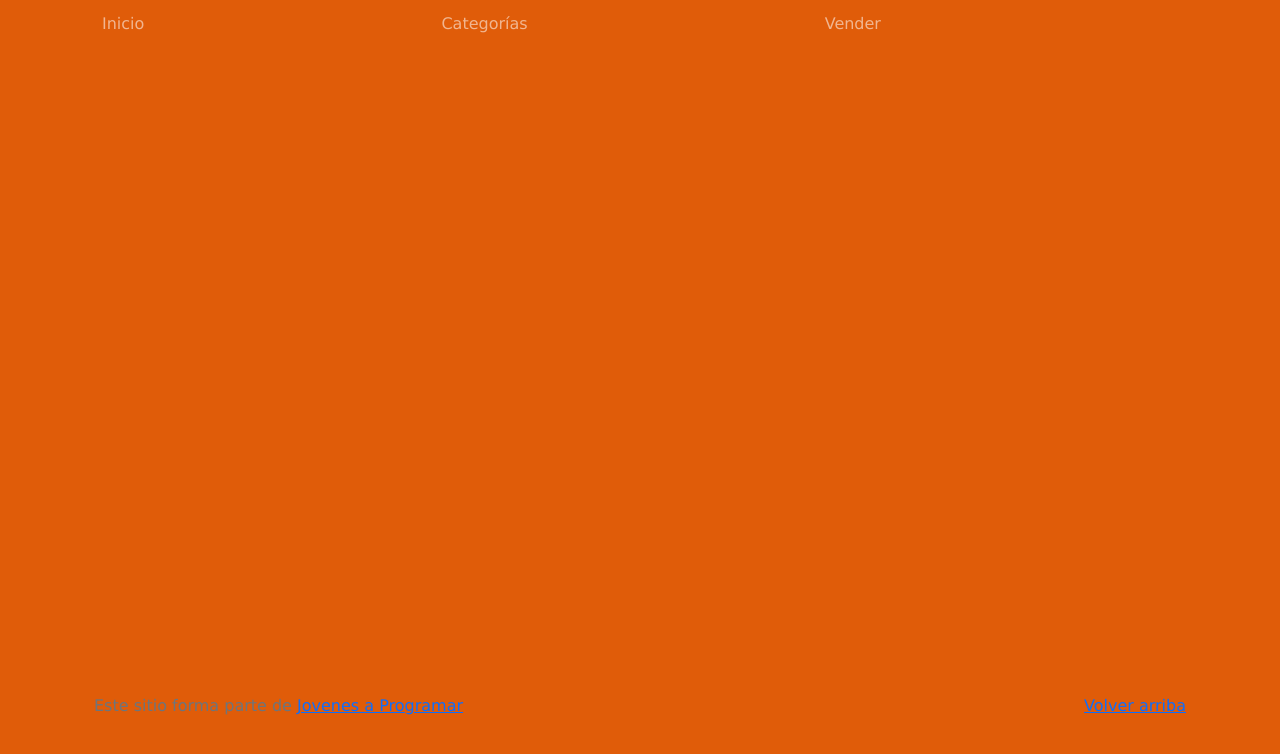
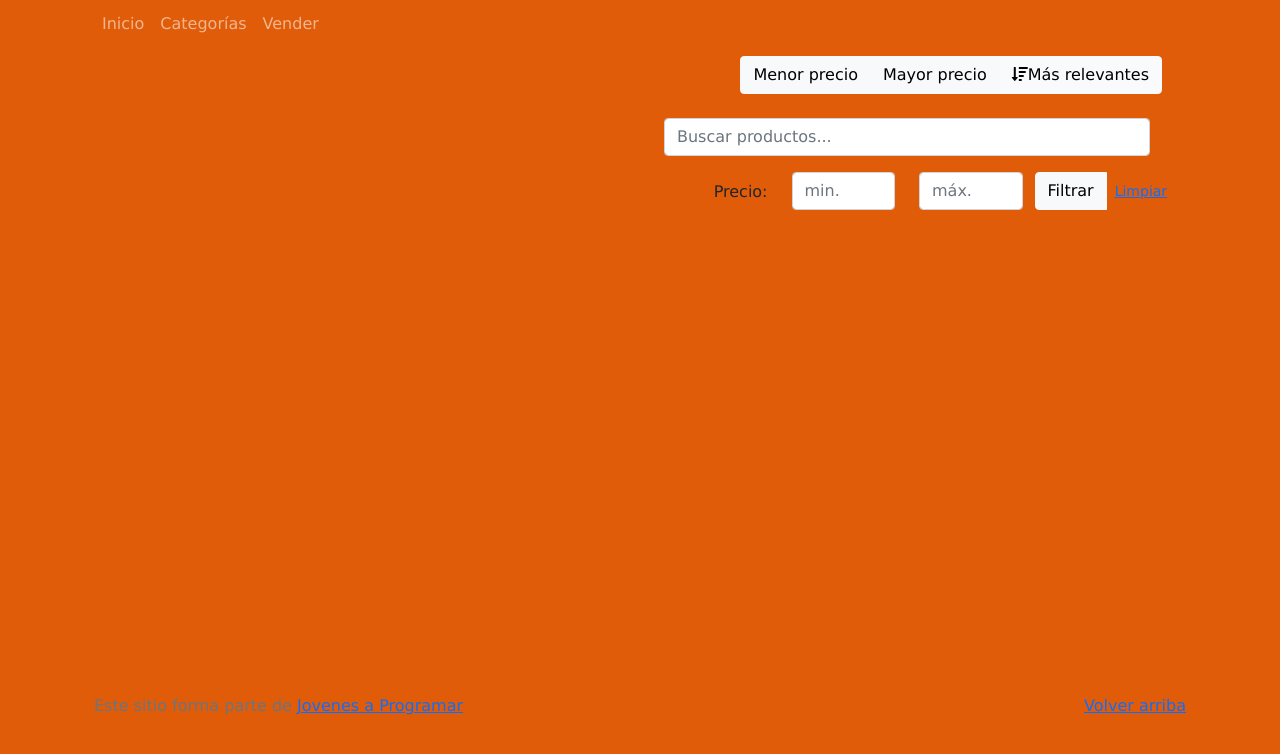
Before and after one commit to antonelladutruel/workSpace, a plain HTML site: page products.html in a window 1280 px wide. Drawn offline with nearby package versions, Linux system fonts and the light colour scheme; no server answers.

Commit message:
algunos cambios porque habíamos perdido el filtro

```diff
--- a/js/products.js
+++ b/js/products.js
@@ -139,12 +139,11 @@ document.getElementById("rangeFilterCount").addEventListener("click", function()
 
 document.getElementById("productSearch").addEventListener("input", function() {
     const query = this.value.toLowerCase();
-    const filteredProducts = currentProductsArray.filter(product =>
+    const currentProductsArray = currentProductsArray.filter(product =>
         product.name.toLowerCase().includes(query) || product.description.toLowerCase().includes(query)
     );
-    showProductsList(filteredProducts);
+    showProductsList(currentProductsArray);
 });
-
 
     fetch(DATA_URL)
         .then(res => res.json())
--- a/products.html
+++ b/products.html
@@ -4,7 +4,8 @@
 <head>
   <meta http-equiv="Content-Type" content="text/html; charset=UTF-8">
   <meta name="viewport" content="width=device-width, initial-scale=1, shrink-to-fit=no">
-  <link href="https://cdn.jsdelivr.net/npm/bootstrap@5.3.3/dist/css/bootstrap.min.css" rel="stylesheet" integrity="sha384-QWTKZyjpPEjISv5WaRU9OFeRpok6YctnYmDr5pNlyT2bRjXh0JMhjY6hW+ALEwIH" crossorigin="anonymous">
+  <link href="https://cdn.jsdelivr.net/npm/bootstrap@5.3.3/dist/css/bootstrap.min.css" rel="stylesheet"
+    integrity="sha384-QWTKZyjpPEjISv5WaRU9OFeRpok6YctnYmDr5pNlyT2bRjXh0JMhjY6hW+ALEwIH" crossorigin="anonymous">
   <title>eMercado - Todo lo que busques está aquí</title>
 
   <link href="https://fonts.googleapis.com/css?family=Raleway:300,300i,400,400i,700,700i,900,900i" rel="stylesheet">
@@ -17,6 +18,7 @@
 <body>
   <nav class="navbar navbar-expand-lg navbar-dark bg-orange p-1">
     <div class="container">
+      <div class="row g-2">
         <button class="navbar-toggler" type="button" data-bs-toggle="collapse" data-bs-target="#navbarNav"
           aria-controls="navbarNav" aria-expanded="false" aria-label="Toggle navigation">
           <span class="navbar-toggler-icon"></span>
@@ -41,8 +43,50 @@
   <main class="pb-5 container">
 
     <h1></h1>
-
-    <div class="container"id="containerProduct">
+    <div class="container">
+      <div class="row">
+        <div class="col text-end">
+          <div class="btn-group btn-group-toggle mb-4" data-bs-toggle="buttons">
+            <input type="radio" class="btn-check" name="options" id="sortAsc">
+            <label class="btn btn-light" for="sortAsc">Menor precio</label>
+            <input type="radio" class="btn-check" name="options" id="sortDesc">
+            <label class="btn btn-light" for="sortDesc">Mayor precio</label>
+            <input type="radio" class="btn-check" name="options" id="sortByCount" checked>
+            <label class="btn btn-light" for="sortByCount"><i class="fas fa-sort-amount-down mr-1"></i>Más
+              relevantes</label>
+          </div>
+        </div>
+      </div>
+      <div class="row">
+        <div class="col-lg-6 offset-lg-6 col-md-12 mb-1 container">
+          <div class="row container p-0 m-0">
+            <div class="col-md-12 mb-3">
+                <input type="search" class="form-control" id="productSearch" placeholder="Buscar productos...">
+            </div>
+            <div class="col">
+              <p class="font-weight-normal text-end my-2">Precio:</p>
+            </div>
+            <div class="col">
+              <input class="form-control" type="number" placeholder="min." id="rangeFilterCountMin">
+            </div>
+            <div class="col">
+              <input class="form-control" type="number" placeholder="máx." id="rangeFilterCountMax">
+            </div>
+            <div class="col-3 p-0">
+              <div class="btn-group" role="group">
+                <button class="btn btn-light btn-block" id="rangeFilterCount">Filtrar</button>
+                <button class="btn btn-link btn-sm" id="clearRangeFilter">Limpiar</button>
+              </div>
+            </div>
+          </div>
+        </div>
+      </div>
+      <div class="row">
+        <div class="list-group" id="cat-list-container">
+        </div>
+      </div>
+    </div>
+    <div class="container" id="containerProduct">
 
     </div>
 
@@ -52,7 +96,8 @@
       <p class="float-end">
         <a href="#">Volver arriba</a>
       </p>
-      <p>Este sitio forma parte de <a href="https://jovenesaprogramar.edu.uy/" target="_blank">Jovenes a Programar</a></p>
+      <p>Este sitio forma parte de <a href="https://jovenesaprogramar.edu.uy/" target="_blank">Jovenes a Programar</a>
+      </p>
     </div>
   </footer>
   <div id="spinner-wrapper">
@@ -65,7 +110,7 @@
   </div>
   <script src="js/bootstrap.bundle.min.js"></script>
   <script src="js/init.js"></script>
-  <script src="js/products.js"></script>
+  <script src="js/products.js" defer></script>
   <script src="js/username.js"></script>
 </body>
 
```
Lines whose indentation alone changed are shown as unchanged.
